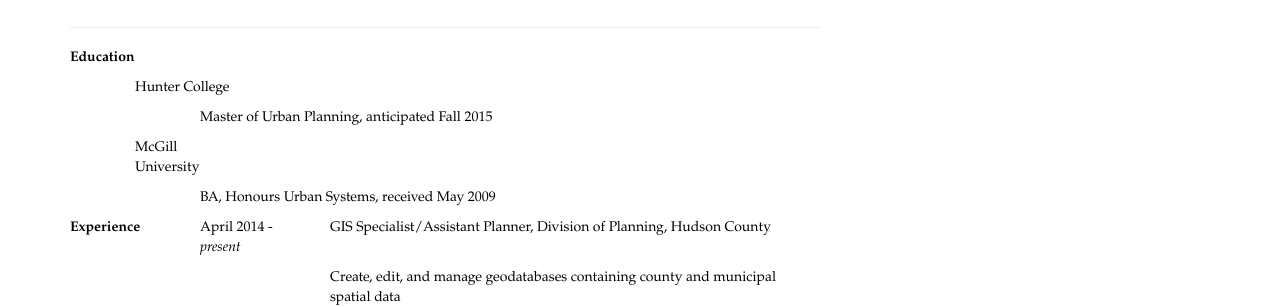
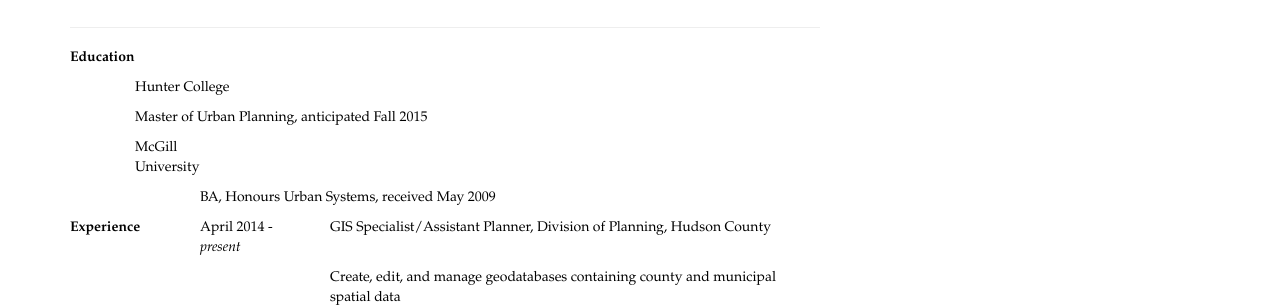
Before and after one commit to chrisrobertsnyc/chrisrobertsnyc.github.io, a Jekyll site: the page built from about/cv.html, in a window 1280 px wide. Shown: the part 149-456 px from the top of the page. Built offline with Jekyll 4.4.1, drawn with Linux system fonts in a browser that asks for light colours; nearby versions of some CDN libraries.

Commit message:
more testing

```diff
--- a/about/cv.html
+++ b/about/cv.html
@@ -15,10 +15,10 @@
 	</div>
 </div>
 <div class="row">
-	<div class="col-md-2 col-xs-offset-1">
+	<div class="col-md-3 col-xs-3 col-xs-offset-1">
 		<p>Hunter College</p>
 	</div>
-	<div class="col-md-8  col-xs-offset-2">
+	<div class="col-md-9 col-xs-6 col-xs-offset-1">
 		<p>Master of Urban Planning, anticipated Fall 2015</p>
 	</div>
 </div>
```
